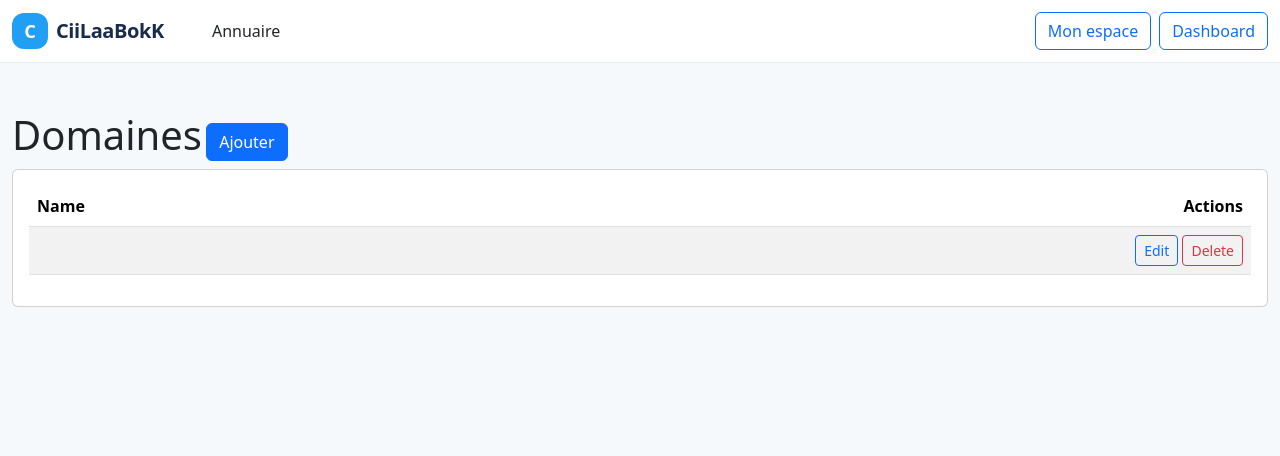
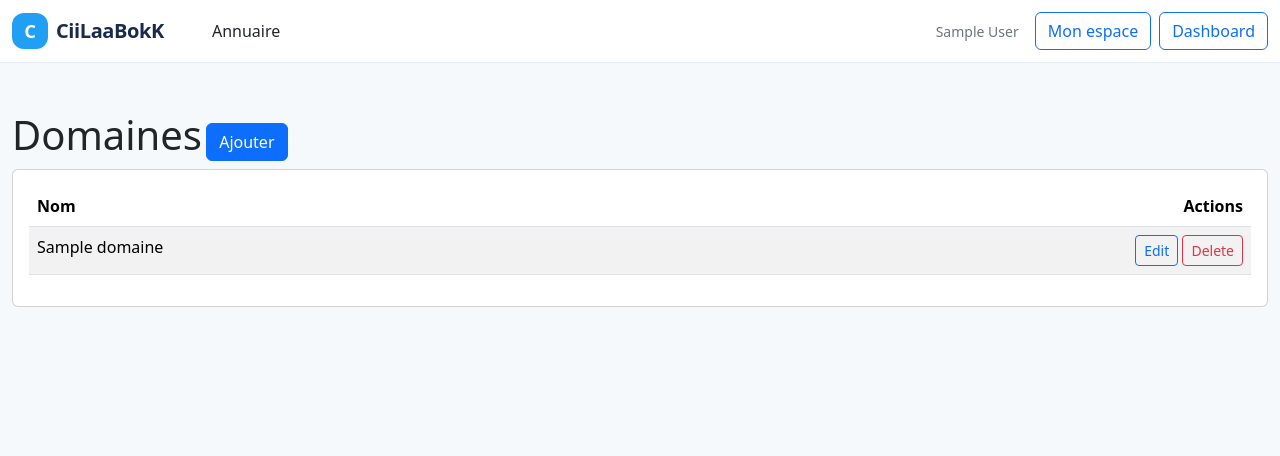
Before and after one commit to Zicrou/ciilaabokk-ouvriers-laravel, a Laravel app: page /domaine in a window 1280 px wide. Shown: the top 456 px of the page. Run offline with Laravel 12, Linux system fonts and the light colour scheme; a user stored in the database is signed in; tables that the repository leaves empty hold one stand-in row (values such as "Sample post"); style sheets or scripts are compiled from the project's sources; parts of the project's set-up code (start-up, migrations or seed data) failed here and were passed over; some libraries are stand-ins or nearby versions.

Commit message:
Ajout domaine crud

```diff
--- a/app/Http/Controllers/DomaineController.php
+++ b/app/Http/Controllers/DomaineController.php
@@ -3,7 +3,7 @@
 namespace App\Http\Controllers;
 
 use Illuminate\Http\Request;
-
+use \App\Models\Domaine;
 class DomaineController extends Controller
 {
     /**
@@ -12,7 +12,7 @@ class DomaineController extends Controller
     public function index()
     {
         return view('ouvriers.domaines.index', [
-            'domaines' => \App\Models\Domaine::all()
+            'domaines' => Domaine::all()
         ]);
     }
 
@@ -21,7 +21,8 @@ class DomaineController extends Controller
      */
     public function create()
     {
-        return view('ouvriers.domaines.create');
+        $domaine = new Domaine();
+        return view('ouvriers.domaines.form', ['domaine' => $domaine]);
     }
 
     /**
@@ -30,10 +31,10 @@ class DomaineController extends Controller
     public function store(Request $request)
     {
         $request->validate([
-            'name' => ['required', 'string', 'max:255'],
+            'nom' => ['required', 'string', 'max:255'],
         ]);
 
-        \App\Models\Domaine::create($request->only('name'));
+        Domaine::create($request->only('nom'));
 
         return redirect()->route('domaine.index')->with('success', 'Domaine created successfully.');
     }
@@ -51,8 +52,8 @@ class DomaineController extends Controller
      */
     public function edit(string $id)
     {
-        $domaine = \App\Models\Domaine::findOrFail($id);
-        return view('ouvriers.domaines.edit', compact('domaine'));
+        $domaine = Domaine::findOrFail($id);
+        return view('ouvriers.domaines.form', compact('domaine'));
     }
 
     /**
@@ -61,10 +62,10 @@ class DomaineController extends Controller
     public function update(Request $request, string $id)
     {
         $request->validate([
-            'name' => ['required', 'string', 'max:255'],
+            'nom' => ['required', 'string', 'max:255'],
         ]);
-        $domaine = \App\Models\Domaine::findOrFail($id);
-        $domaine->update($request->only('name'));
+        $domaine = Domaine::findOrFail($id);
+        $domaine->update($request->only('nom'));
 
         return redirect()->route('domaine.index')->with('success', 'Domaine updated successfully.');
     }
@@ -74,7 +75,7 @@ class DomaineController extends Controller
      */
     public function destroy(string $id)
     {
-        $domaine = \App\Models\Domaine::findOrFail($id);
+        $domaine = Domaine::findOrFail($id);
         $domaine->delete();
 
         return redirect()->route('domaine.index')->with('success', 'Domaine deleted successfully.');
--- a/resources/views/base.blade.php
+++ b/resources/views/base.blade.php
@@ -44,7 +44,7 @@
 
                     <div class="d-flex flex-column flex-lg-row align-items-stretch align-items-lg-center gap-2 py-3 py-lg-0">
                         @auth
-                            <span class="text-secondary small px-lg-2">{{ auth()->user()->name }}</span>
+                            <span class="text-secondary small px-lg-2">{{ auth()->user()->nom }}</span>
                             <a href="{{ route('admin') }}" class="btn btn-outline-primary">Mon espace</a>
                             <a href="{{ route('dashboard') }}" class="btn btn-outline-primary">Dashboard</a>
                         @else
--- a/resources/views/ouvriers/domaines/index.blade.php
+++ b/resources/views/ouvriers/domaines/index.blade.php
@@ -7,15 +7,14 @@
             <table class="table table-striped">
                 <thead>
                     <tr>
-                        <th>Name</th>
-
+                        <th>Nom</th>
                         <th class="text-end">Actions</th>
                     </tr>
                 </thead>
                 <tbody>
                     @foreach($domaines as $domaine)
                         <tr>
-                            <td>{{ $domaine->name }}</td>
+                            <td>{{ $domaine->nom }}</td>
                             <td class="text-end">
                                 <a href="{{ route("domaine.edit", $domaine->id) }}" class="btn btn-sm btn-outline-primary">Edit</a>
                                 <form action="{{ route("domaine.destroy", $domaine->id) }}" method="post" style="display: inline;">
```
Also changed, not shown: resources/views/ouvriers/domaines/create.blade.php (deleted, +0 -18 lines), resources/views/ouvriers/domaines/edit.blade.php (deleted, +0 -18 lines), resources/views/ouvriers/domaines/form.blade.php (added, +22 -0 lines), resources/views/ouvriers/metiers/form.blade.php (added, +30 -0 lines).
